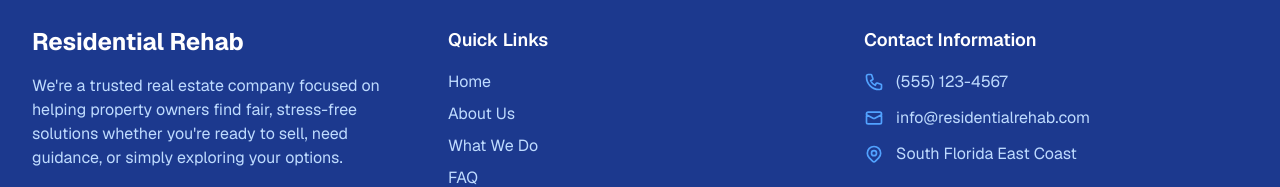
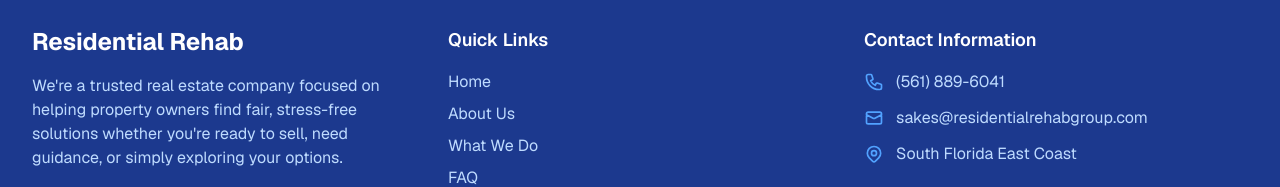
Before and after one commit to umerfarooqlaghari/Residential_Rehab, a Next.js app in the folder Residential/: page / in a window 1280 px wide. Shown: the part 5206-5393 px from the top of the page. Built offline with nearby package versions, Linux system fonts and the light colour scheme.

Commit message:
updated info

```diff
--- a/Residential/src/components/Footer.tsx
+++ b/Residential/src/components/Footer.tsx
@@ -96,13 +96,13 @@ We&apos;re a trusted real estate company focused on helping property owners find
                 <svg className="w-5 h-5 text-blue-400 mr-3" fill="none" stroke="currentColor" viewBox="0 0 24 24">
                   <path strokeLinecap="round" strokeLinejoin="round" strokeWidth={2} d="M3 5a2 2 0 012-2h3.28a1 1 0 01.948.684l1.498 4.493a1 1 0 01-.502 1.21l-2.257 1.13a11.042 11.042 0 005.516 5.516l1.13-2.257a1 1 0 011.21-.502l4.493 1.498a1 1 0 01.684.949V19a2 2 0 01-2 2h-1C9.716 21 3 14.284 3 6V5z" />
                 </svg>
-                <span className="text-blue-200">(555) 123-4567</span>
+                <span className="text-blue-200">(561) 889-6041</span>
               </div>
               <div className="flex items-center">
                 <svg className="w-5 h-5 text-blue-400 mr-3" fill="none" stroke="currentColor" viewBox="0 0 24 24">
                   <path strokeLinecap="round" strokeLinejoin="round" strokeWidth={2} d="M3 8l7.89 4.26a2 2 0 002.22 0L21 8M5 19h14a2 2 0 002-2V7a2 2 0 00-2-2H5a2 2 0 00-2 2v10a2 2 0 002 2z" />
                 </svg>
-                <span className="text-blue-200">info@residentialrehab.com</span>
+                <span className="text-blue-200">sakes@residentialrehabgroup.com</span>
               </div>
               <div className="flex items-center">
                 <svg className="w-5 h-5 text-blue-400 mr-3" fill="none" stroke="currentColor" viewBox="0 0 24 24">
```
